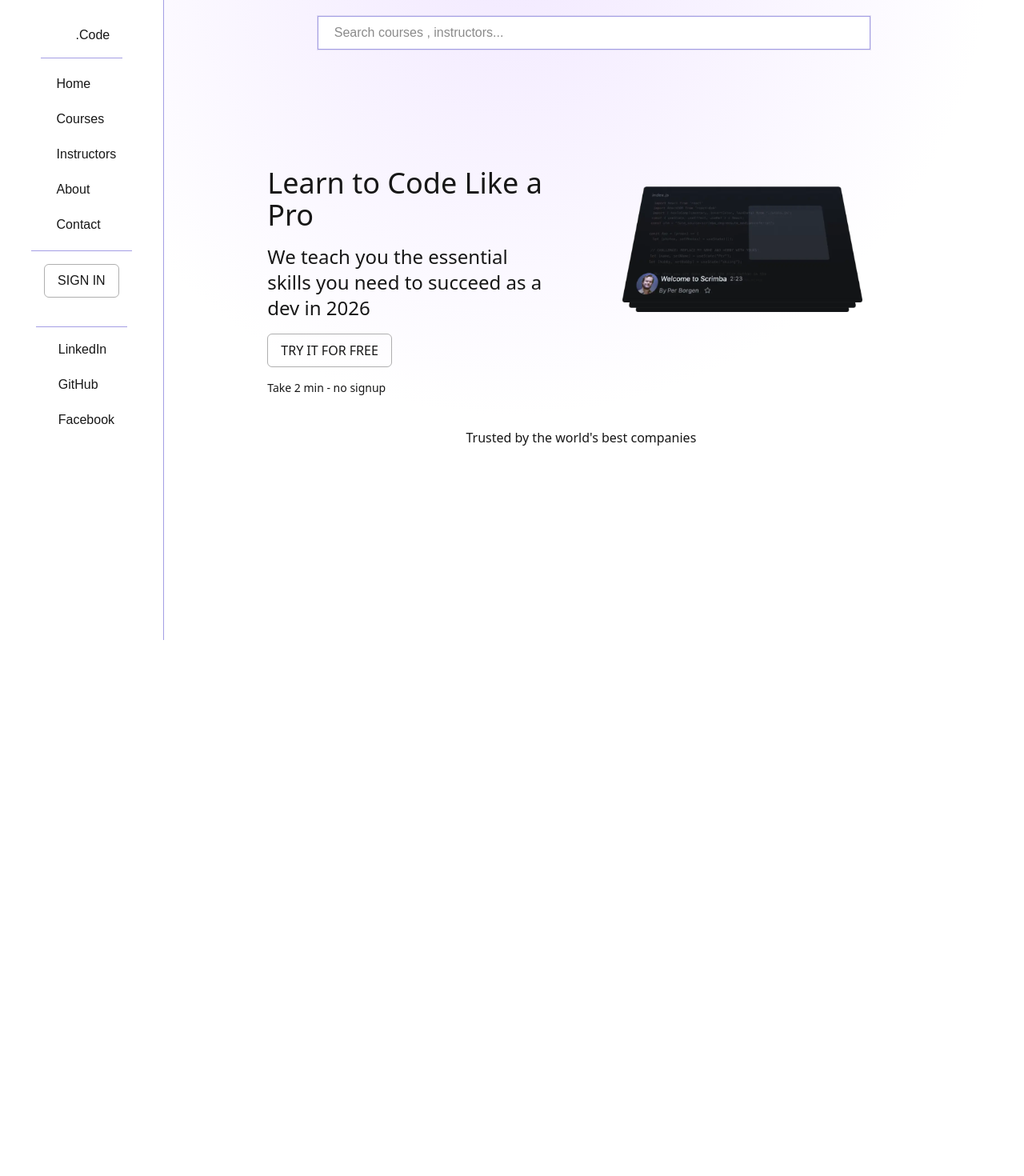
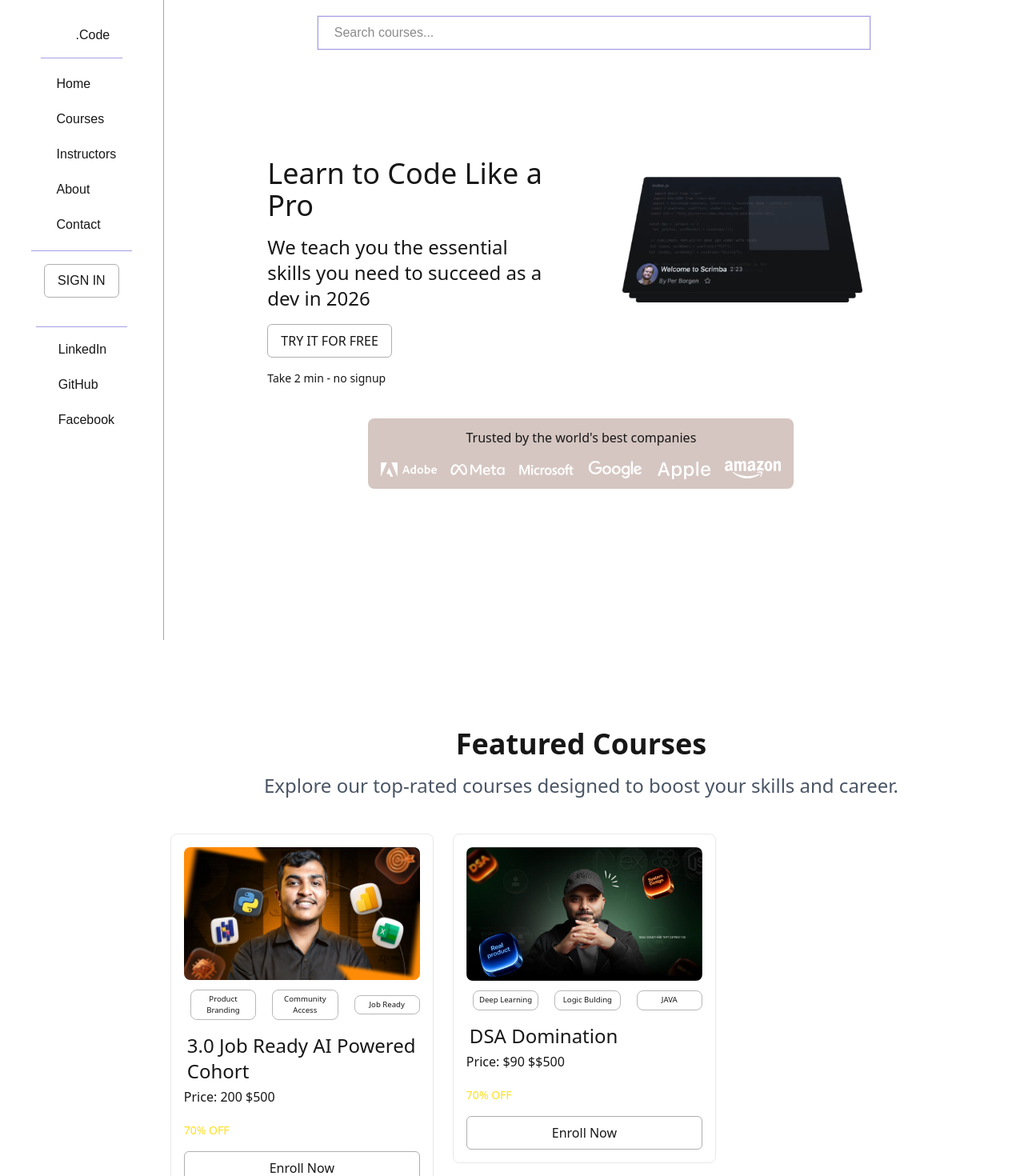
Before and after one commit to tcintern-006/StudentPortal-Nextjs, a Next.js app: page / in a window 1280 px wide. Shown: the top 1470 px of the page at 80% size. Before the commit the page ends 800 px from the top, so only its background shows below. Built offline with nearby package versions, Linux system fonts and the light colour scheme; what @iconify/tailwind4 would draw is missing.

Commit message:
Add client-side course search filter and fix z-index/padding bugs

```diff
--- a/src/Components/Cards.jsx
+++ b/src/Components/Cards.jsx
@@ -4,9 +4,11 @@ import React from 'react'
 import Image from 'next/image';
 import { ButtonComp } from './ButtonComp';
 import Link from 'next/link';
-export const Cards = () => {
-    const { courses } = coursesData;
-
+export const Cards = ({filter}) => {
+    let  { courses } = coursesData;
+    if(filter){
+        courses = filter;
+    }
 
 
     return (
--- /dev/null
+++ b/src/Components/FeatureCards.jsx
@@ -0,0 +1,16 @@
+import React from 'react'
+import { Cards } from './Cards'
+import { SectionTitle } from './SectionTitle'
+import { featureHead } from '@/app/Assets/data'
+
+export const FeatureCards = ({ feature}) => {
+  const {title , subtitle} = featureHead
+
+
+  return (
+    <div className=' min-h-screen   bg-background text-foreground px-8  pt-24 md:pt-2 flex flex-col  items-center justify-center font-sans md:pl-[16%] gap-8'>
+      <SectionTitle title = {title} description = {subtitle} />
+      <Cards filter = {feature}/>
+      </div>
+  )
+}
--- a/src/Components/Navbar.jsx
+++ b/src/Components/Navbar.jsx
@@ -1,12 +1,20 @@
 "use client"
 import React, { useState } from 'react'
-import { navbarData } from '@/app/Assets/data'
+import { coursesData, navbarData } from '@/app/Assets/data'
 import { ButtonComp } from './ButtonComp'
 import Link from 'next/link'
 
 export const Navbar = () => {
   const { links, btnText, socials } = navbarData
   const [isMenuOpen, setIsMenuOpen] = useState(false);
+  const [inputData, setInputData] = useState("");
+
+  const { courses } = coursesData;
+
+  const filterdData = inputData ? courses.filter((elem) => elem.title.toLocaleLowerCase().includes(inputData.toLowerCase())) : []
+
+  console.log(filterdData)
+
 
   function handleClick() {
     setIsMenuOpen(!isMenuOpen);
@@ -17,10 +25,28 @@ export const Navbar = () => {
       <div className="search w-screen flex gap-3">
         <div className='absolute top-5 left-1/2 -translate-x-1/2 md:pl-[16%] md:w-[70%]'>
           <input
+            value={inputData}
+            onChange={(e) => setInputData(e.target.value)}
             className='w-full p-2 border border-[#3123c170] outline-0 px-5 ring-1 ring-[#a8a8d649] bg-white'
             type="text"
-            placeholder='Search courses , instructors...'
+            placeholder='Search courses...'
           />
+
+          {
+            inputData && (
+
+              <div className="searching  w-full mt-1 border-2 bg-white shadow-lg z-40 gap-2 flex flex-col border-border py-1 px-2 text-center rounded-md ">
+                {filterdData.length > 0 ? (
+                  filterdData.map((e, idx) => (
+                    <Link  href={`/courses/${e.slug}`} key={idx} className= "text-foreground-muted border-border border py-1 px-2 text-sm rounded hover:bg-background-secondary">{e.title}</Link>
+                  ))
+                ) : (
+                  <p className='text-foreground-muted text-sm'>No courses found.</p>
+                )}
+
+              </div>
+            )
+          }
         </div>
         <button
           onClick={handleClick}
@@ -33,7 +59,7 @@ export const Navbar = () => {
       {isMenuOpen && (
         <div
           onClick={handleClick}
-          className="fixed inset-0 bg-black/40 backdrop-blur-sm z-[80] md:hidden"
+          className="fixed inset-0 bg-black/40 backdrop-blur-sm z-[80%] md:hidden"
         ></div>
       )}
 
--- a/src/app/Assets/data.js
+++ b/src/app/Assets/data.js
@@ -63,6 +63,7 @@ export const coursesData = {
             orignalPrice: "500",
             btn1: "Buy Now",
             btn2: "Learn More",
+            feature:  true,
         },
         {
             slug: "data-science",
@@ -76,6 +77,7 @@ export const coursesData = {
             orignalPrice: "$500",
             btn1: "Buy Now",
             btn2: "Learn More",
+                feature:  false,
         },
         {
             slug: "data-analytics",
@@ -89,6 +91,7 @@ export const coursesData = {
             orignalPrice: "$500",
             btn1: "Buy Now",
             btn2: "Learn More",
+             feature:  false,
         },
         {
             slug: "mern-stack",
@@ -102,6 +105,7 @@ export const coursesData = {
             orignalPrice: "$500",
             btn1: "Buy Now",
             btn2: "Learn More",
+             feature:  false,
         },
         {
             slug: "dsa",
@@ -115,6 +119,8 @@ export const coursesData = {
             orignalPrice: "$500",
             btn1: "Buy Now",
             btn2: "Learn More",
+               feature:  true,
+
         },
     ]
 }
@@ -194,3 +200,9 @@ export const contactData = {
   title: "Get In Touch",
   subtitle: "Have a question about a course or need help getting started? We'd love to hear from you.",
 }
+
+
+export const featureHead = {
+  title: "Featured Courses",
+  subtitle: "Explore our top-rated courses designed to boost your skills and career.",
+}
--- a/src/app/globals.css
+++ b/src/app/globals.css
@@ -3,26 +3,39 @@
 
 :root {
   --background: #ffffff;
+  --background-secondary: #c4aea8b4;
   --foreground: #171717;
-  --surface: #ffffff;
-  --muted: #6b6b6b;
-  --accent: #7f22fe;
+  --foreground-muted: #6b6b6f;
+  --border: #e5e5e5;
+   --border-subtle: #eeeeee;
+  --accent: #7F22FE;
+  --accent-hover: #6b1fd6;
+  --card-bg: #ffffff;
+  --card-hover-border: #7F22FE80;
+
 }
 
 .dark {
-  --background: #0a0a0c;
-  --foreground: #ededed;
-  --surface: #16161a;
-  --muted: #a1a1a1;
-  --accent: #a855f7;
+  --background: #09090b;
+  --background-secondary: #0f0f12;
+  --foreground: #f5f5f5;
+  --foreground-muted: #a1a1aa;
+  --border: #27272a;
+  --border-subtle: #1f1f23;
+   --card-bg: #101014;
+  --card-hover-border: #a855f780;
+   --accent: #a855f7;
+  --accent-hover: #c084fc;
 }
 
 @theme inline {
   --color-background: var(--background);
+  --color-background-secondary: var(--background-secondary);
   --color-foreground: var(--foreground);
-  --color-surface: var(--surface);
-  --color-muted: var(--muted);
+  --color-foreground-muted: var(--foreground-muted);
+  --color-border: var(--border);
   --color-accent: var(--accent);
+  --color-accent-hover: var(--accent-hover);
 }
 
 
--- a/src/app/layout.js
+++ b/src/app/layout.js
@@ -23,7 +23,7 @@ export default function RootLayout({ children }) {
       lang="en"
       className={`${geistSans.variable} ${geistMono.variable} h-full antialiased`}
     >
-      <body className="  min-h-full flex flex-col">
+      <body className="  min-h-full flex flex-col bg-background">
         <Navbar/>
         {children}
         </body>
--- a/src/app/page.js
+++ b/src/app/page.js
@@ -1,11 +1,22 @@
 import Image from "next/image";
-import { homeData } from "./Assets/data";
+import { coursesData, homeData } from "./Assets/data";
 import { ButtonComp } from "@/Components/ButtonComp";
+import { FeatureCards } from "@/Components/FeatureCards";
 
 export default function Home() {
+
+  const data = coursesData.courses;
+  const featureData = data.filter((e)=>  e.feature == true);
+
+
+
+
+
   const { title, description, btn, btnDesc, logos, HeroImage, logoText } = homeData;
   return (
-    <section className="hero-glow  px-8  pt-20 md:pt-2 flex flex-col flex-1 items-center justify-center font-sans md:pl-[16%]">
+    <>
+
+    <section className=" min-h-screen bg-background text-foreground px-8  pt-24 md:pt-2 flex flex-col flex-1 items-center justify-center font-sans md:pl-[16%]">
       <div className="main flex relative ">
         <div className="text md:w-[50%] flex flex-col items-start justify-center text-start gap-4">
           <h1 className="text-4xl">{title}</h1>
@@ -26,7 +37,7 @@ export default function Home() {
 
 
 
-      <div className="Customerslogos mt-10 flex flex-col items-center justify-center gap-4">
+      <div className="Customerslogos bg-background-secondary mt-10  py-3 px-4 rounded-lg flex flex-col items-center justify-center gap-4">
         <div className="">
           <p>{logoText}</p>
         </div>
@@ -44,6 +55,9 @@ export default function Home() {
         }
          </div>
       </div>
+
     </section>
+      <FeatureCards  feature = {featureData}/>
+    </>
   );
 }
```
